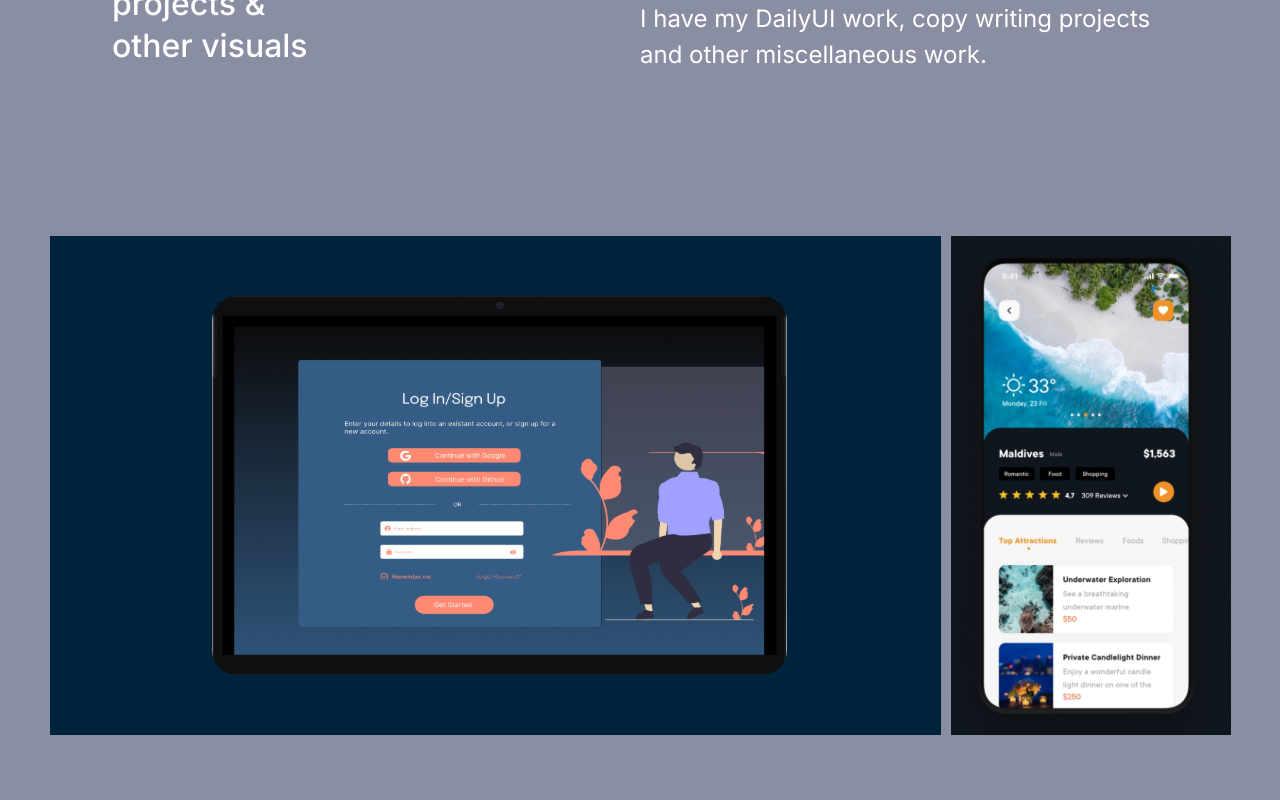
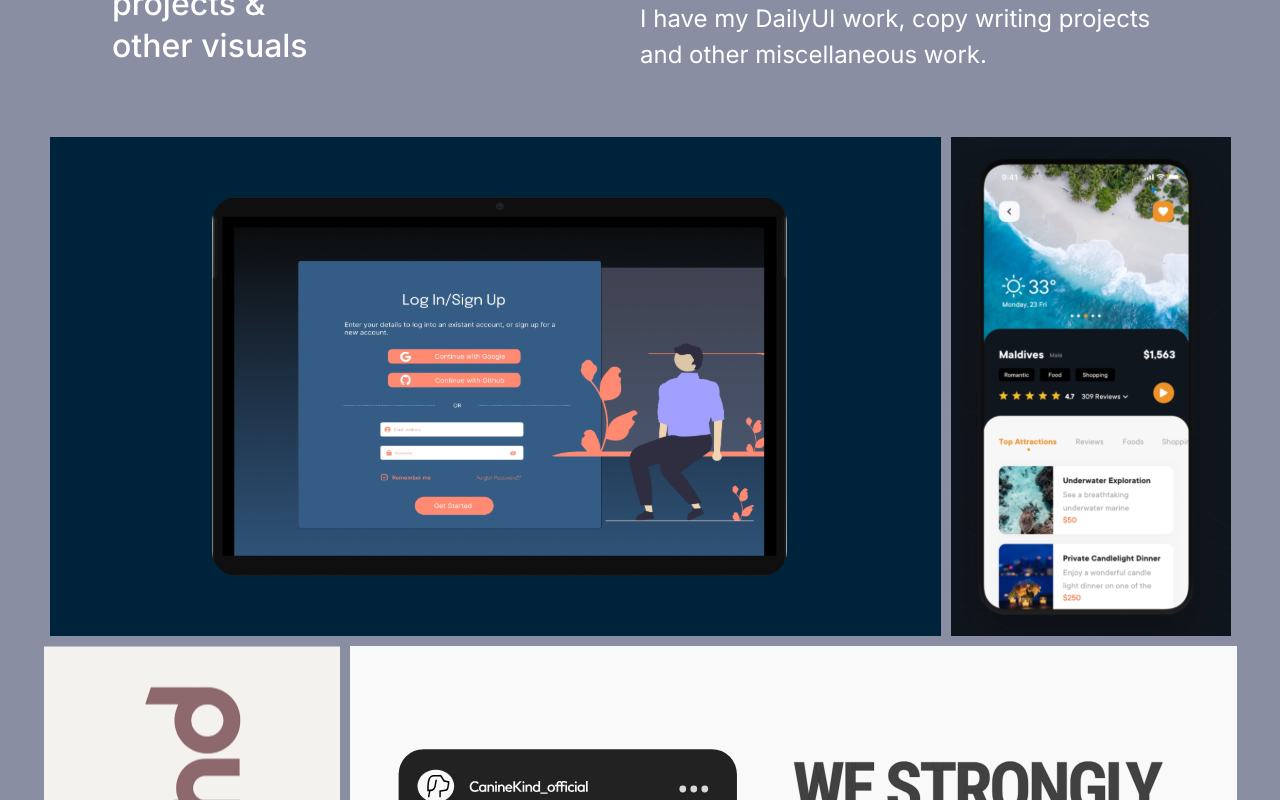
Before and after one commit to jsoloo47/MJMaldonado, a React (Vite) app: page / in a window 1280 px wide. Shown: the part 2740-3540 px from the top of the page. Built offline with nearby package versions, Linux system fonts and the light colour scheme.

Commit message:
Updated gallery

```diff
--- a/src/components/organisms/ProjectImages/styles.css
+++ b/src/components/organisms/ProjectImages/styles.css
@@ -1,17 +1,15 @@
 .blue-half-img-container {
+  background-color: #898ea2;
   display: grid;
-  background-color: #898ea2;
 
-  grid-template-rows: repeat(5, 1fr);
+  grid-template-columns: auto;
+  grid-template-rows: minmax(auto-fit, 110px);
   grid-row-gap: 10px;
-  transition: all 0.3s ease;
-  height: 100%;
 }
 .flex-row {
   display: flex;
-  flex-wrap: wrap;
   width: 100%;
-  height: 100%;
+  height: fit-content;
   gap: 10px;
   justify-content: center;
 }
```
